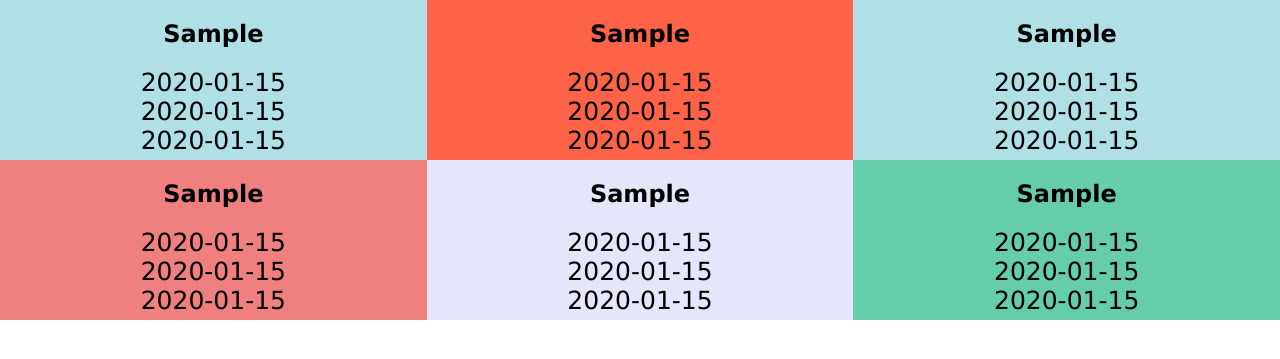
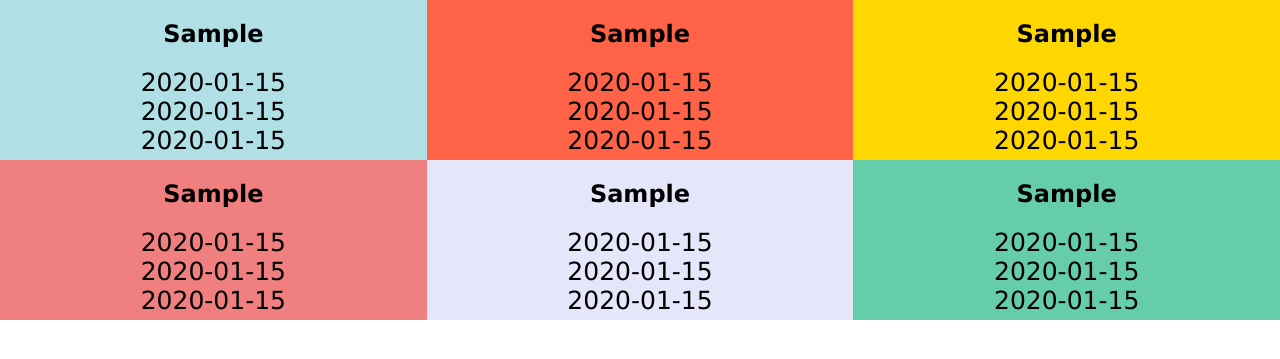
Before and after one commit to sslipetz/ttcTimes, a Flask app: template templates/index.html in a window 1280 px wide. Shown: the top 359 px of the page. Run offline with Flask 2, Linux system fonts and the light colour scheme; the template is opened without the code that fills it: most values are stand-ins (such as "Sample title", 1, 10 or a date in 2020).

```diff
--- a/templates/index.html
+++ b/templates/index.html
@@ -46,7 +46,7 @@ padding-top: 5px;
     <p>{{ times10 }}<br>{{ times11 }}<br>{{ times12 }}</p>
   </div>
 
-  <div class="col" style="background:powderblue">
+  <div class="col" style="background:gold">
     <h2>{{route2}}</h2>
     <!--<h4>{{stop2}}</h4>-->
     <p>{{ times20 }}<br>{{ times21 }}<br>{{ times22 }}</p>
```
